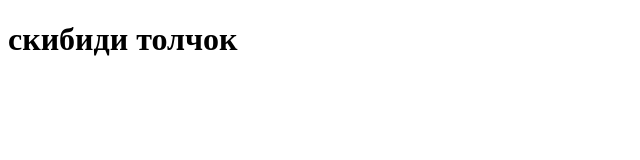
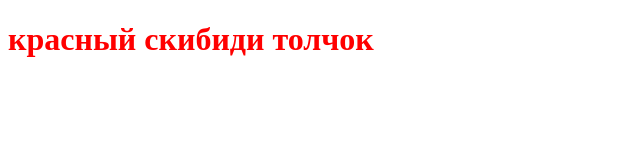
Before and after one commit to yauax/-------, a plain HTML site: page index.html in a window 1280 px wide. Shown: the whole page, without its empty margins (0-640 px from the left). Drawn offline with Linux system fonts and the light colour scheme.

Commit message:
7 commit

```diff
--- /dev/null
+++ b/index.css
@@ -0,0 +1,4 @@
+.class{
+    color: red
+
+}
--- a/index.html
+++ b/index.html
@@ -1,11 +1,15 @@
 <!DOCTYPE html>
 <html lang="en">
+
 <head>
     <meta charset="UTF-8">
     <meta name="viewport" content="width=device-width, initial-scale=1.0">
     <title>Document</title>
+    <link rel="stylesheet" href="index.css">
 </head>
+
 <body>
-    <h1> скибиди толчок</h1>
+    <h1 class="class"> красный скибиди толчок
 </body>
+
 </html>
```
